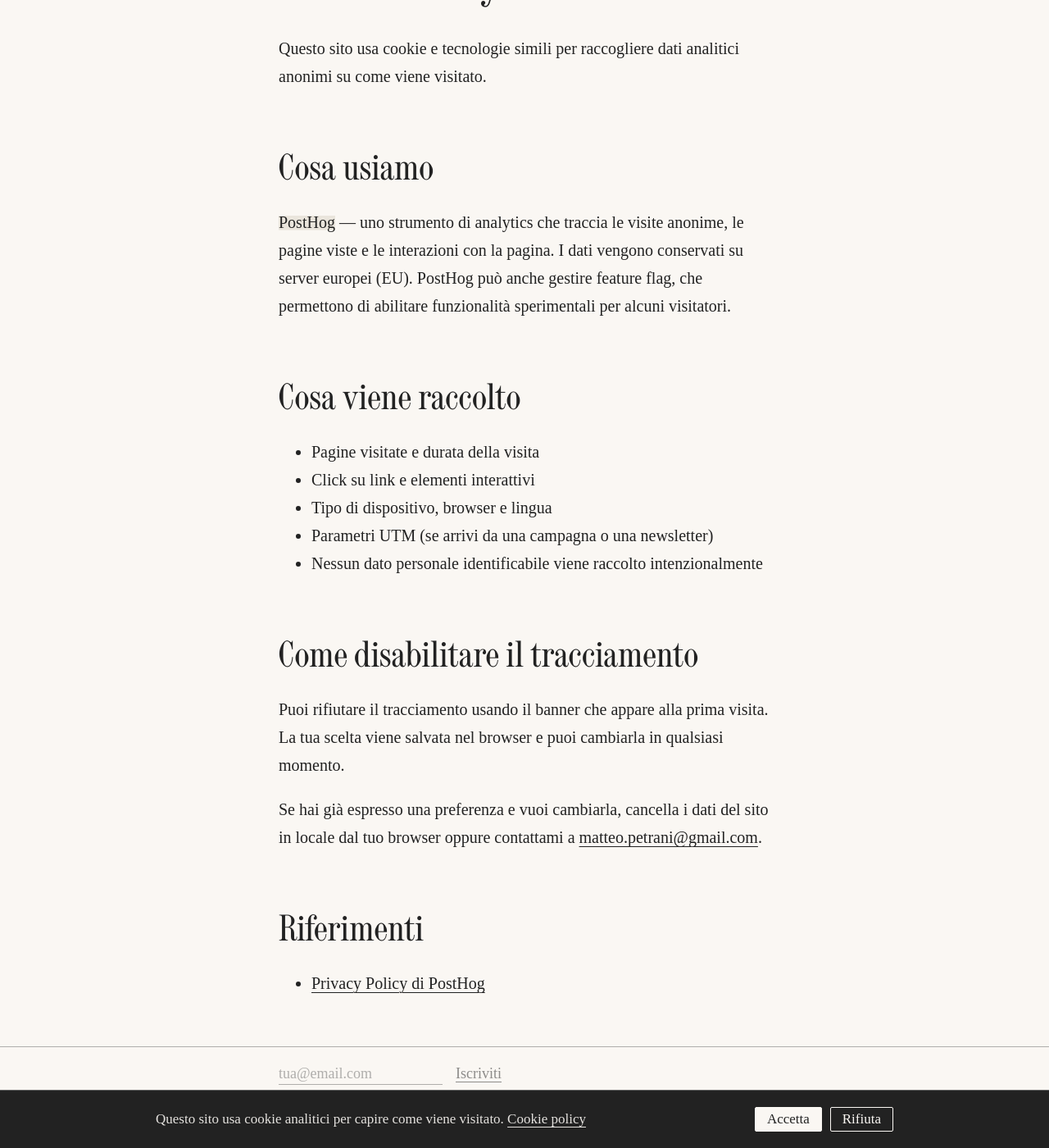
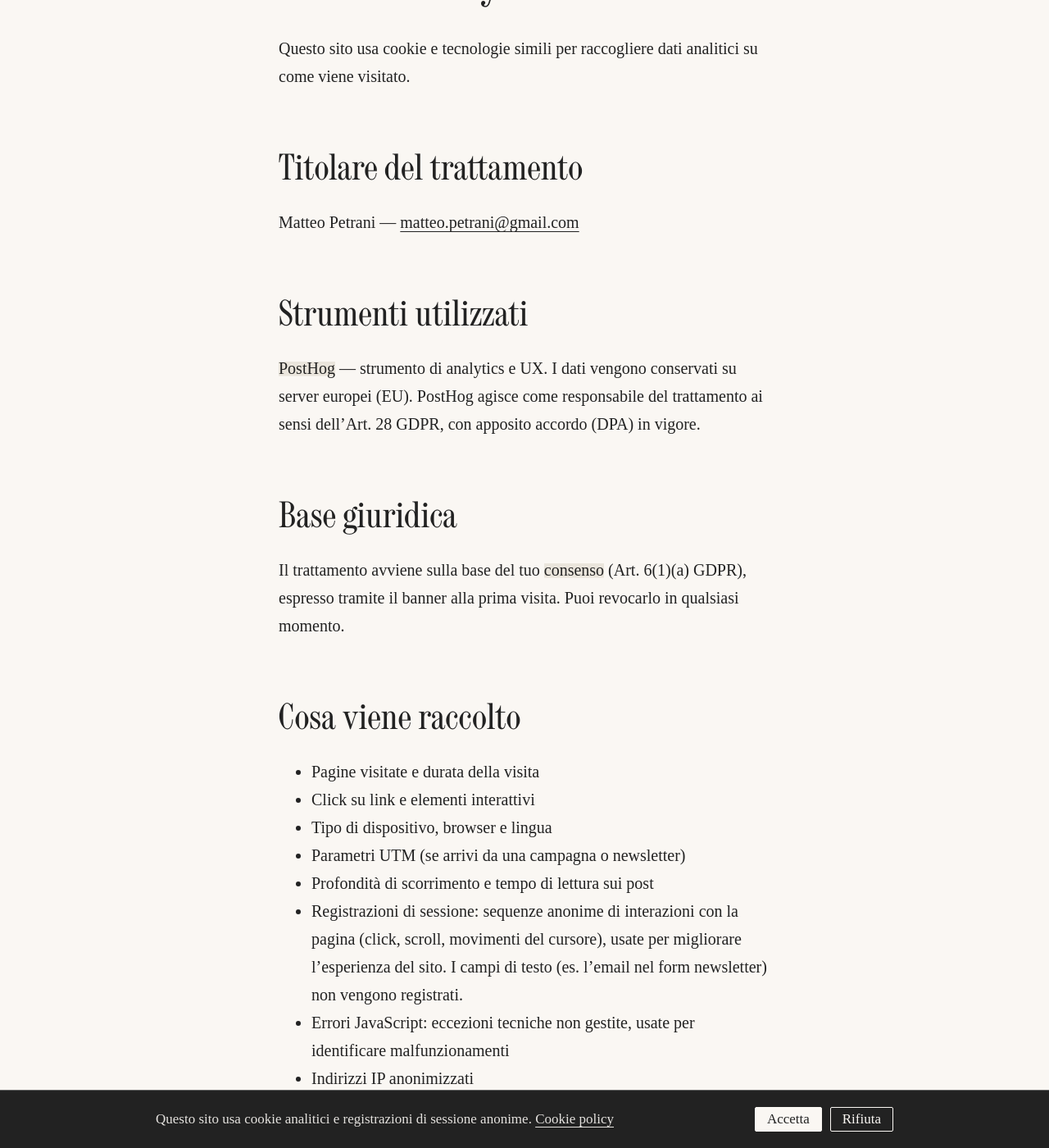
Before and after one commit to matteopetrani/matteopetrani.github.io, a Jekyll site: the page built from it/cookie-policy.md, in a window 1280 px wide and 1400 px high, scrolled down 359 px. Shown: the whole window at 82% size. Built offline with Jekyll 4.4.1, drawn with Linux system fonts in a browser that asks for light colours; some web fonts are replaced; some of the changed text lies outside the part shown.

Commit message:
feat: enable session recordings, scroll/reading tracking, error capture; update cookie policy
- PostHog: add capture_exceptions, startSessionRecording on consent
- post.html: track scroll_depth (25/50/75/100%) and reading_time on posts
- cookie-banner: mention session recordings in consent text
- cookie-policy (IT+EN): add titolare, base giuridica, conservazione dati,
  diritti GDPR, Garante Privacy, IP anonimizzati

Co-Authored-By: Claude Sonnet 4.6 <noreply@anthropic.com>

```diff
--- a/_includes/cookie-banner.html
+++ b/_includes/cookie-banner.html
@@ -2,13 +2,13 @@
 <div id="cookie-banner" class="cookie-banner" style="display:none" role="dialog" aria-label="Cookie consent">
   <div class="cookie-banner__inner">
     {% if lang == "it" %}
-    <p>Questo sito usa cookie analitici per capire come viene visitato. <a href="/it/cookie-policy/">Cookie policy</a></p>
+    <p>Questo sito usa cookie analitici e registrazioni di sessione anonime. <a href="/it/cookie-policy/">Cookie policy</a></p>
     <div class="cookie-banner__actions">
       <button id="cookie-accept" class="cookie-btn cookie-btn--accept">Accetta</button>
       <button id="cookie-decline" class="cookie-btn cookie-btn--decline">Rifiuta</button>
     </div>
     {% else %}
-    <p>This site uses analytics cookies to understand how it is visited. <a href="/en/cookie-policy/">Cookie policy</a></p>
+    <p>This site uses analytics cookies and anonymous session recordings. <a href="/en/cookie-policy/">Cookie policy</a></p>
     <div class="cookie-banner__actions">
       <button id="cookie-accept" class="cookie-btn cookie-btn--accept">Accept</button>
       <button id="cookie-decline" class="cookie-btn cookie-btn--decline">Decline</button>
--- a/_layouts/default.html
+++ b/_layouts/default.html
@@ -40,6 +40,7 @@
       opt_out_capturing_by_default: true,
       persistence: 'localStorage',
       autocapture: true,
+      capture_exceptions: true,
       bootstrap: _phBootstrapFlags ? { featureFlags: _phBootstrapFlags } : undefined,
       loaded: function (ph) {
         if (_phBootstrapFlags) {
@@ -51,6 +52,7 @@
     // Restore consent if already given
     if (localStorage.getItem('cookie_consent') === 'accepted') {
       posthog.opt_in_capturing();
+      posthog.startSessionRecording();
     }
   </script>
   <!-- End PostHog -->
@@ -142,6 +144,7 @@
       document.getElementById('cookie-accept').addEventListener('click', function () {
         localStorage.setItem('cookie_consent', 'accepted');
         posthog.opt_in_capturing();
+        posthog.startSessionRecording();
         banner.style.display = 'none';
       });
 
--- a/it/cookie-policy.md
+++ b/it/cookie-policy.md
@@ -5,25 +5,58 @@ permalink: /it/cookie-policy/
 lang: it
 ---
 
-Questo sito usa cookie e tecnologie simili per raccogliere dati analitici anonimi su come viene visitato.
+Questo sito usa cookie e tecnologie simili per raccogliere dati analitici su come viene visitato.
 
-## Cosa usiamo
+## Titolare del trattamento
 
-**PostHog** — uno strumento di analytics che traccia le visite anonime, le pagine viste e le interazioni con la pagina. I dati vengono conservati su server europei (EU). PostHog può anche gestire feature flag, che permettono di abilitare funzionalità sperimentali per alcuni visitatori.
+Matteo Petrani — [matteo.petrani@gmail.com](mailto:matteo.petrani@gmail.com)
+
+## Strumenti utilizzati
+
+**PostHog** — strumento di analytics e UX. I dati vengono conservati su server europei (EU). PostHog agisce come responsabile del trattamento ai sensi dell'Art. 28 GDPR, con apposito accordo (DPA) in vigore.
+
+## Base giuridica
+
+Il trattamento avviene sulla base del tuo **consenso** (Art. 6(1)(a) GDPR), espresso tramite il banner alla prima visita. Puoi revocarlo in qualsiasi momento.
 
 ## Cosa viene raccolto
 
 - Pagine visitate e durata della visita
 - Click su link e elementi interattivi
 - Tipo di dispositivo, browser e lingua
-- Parametri UTM (se arrivi da una campagna o una newsletter)
-- Nessun dato personale identificabile viene raccolto intenzionalmente
+- Parametri UTM (se arrivi da una campagna o newsletter)
+- Profondità di scorrimento e tempo di lettura sui post
+- Registrazioni di sessione: sequenze anonime di interazioni con la pagina (click, scroll, movimenti del cursore), usate per migliorare l'esperienza del sito. I campi di testo (es. l'email nel form newsletter) non vengono registrati.
+- Errori JavaScript: eccezioni tecniche non gestite, usate per identificare malfunzionamenti
+- Indirizzi IP anonimizzati
+
+Non viene raccolto intenzionalmente alcun dato che consenta l'identificazione diretta della persona.
+
+## Conservazione dei dati
+
+| Tipo di dato | Durata |
+|---|---|
+| Registrazioni di sessione | 30 giorni |
+| Dati analytics (eventi, pageview) | 1 anno |
+| Preferenza di consenso | Salvata localmente nel browser, senza scadenza |
+
+## I tuoi diritti
+
+Ai sensi del GDPR hai diritto di:
+
+- **Accedere** ai dati che ti riguardano
+- **Rettificare** dati inesatti
+- **Cancellare** i tuoi dati ("diritto all'oblio")
+- **Limitare** il trattamento
+- **Opporti** al trattamento
+- **Portabilità** dei dati
+- **Revocare il consenso** in qualsiasi momento, senza che questo pregiudichi la liceità del trattamento precedente alla revoca
+
+Per esercitare i tuoi diritti contattami a [matteo.petrani@gmail.com](mailto:matteo.petrani@gmail.com). Hai anche il diritto di presentare reclamo al [Garante per la protezione dei dati personali](https://www.garanteprivacy.it).
 
 ## Come disabilitare il tracciamento
 
-Puoi rifiutare il tracciamento usando il banner che appare alla prima visita. La tua scelta viene salvata nel browser e puoi cambiarla in qualsiasi momento.
-
-Se hai già espresso una preferenza e vuoi cambiarla, cancella i dati del sito in locale dal tuo browser oppure contattami a [matteo.petrani@gmail.com](mailto:matteo.petrani@gmail.com).
+Usa il banner alla prima visita per rifiutare o accettare. Puoi cambiare preferenza in qualsiasi momento cancellando i dati locali del sito dal browser, oppure contattandomi direttamente.
 
 ## Riferimenti
 
```
Also changed, not shown: _layouts/post.html (+31 -0 lines), en/cookie-policy.md (+40 -7 lines).
